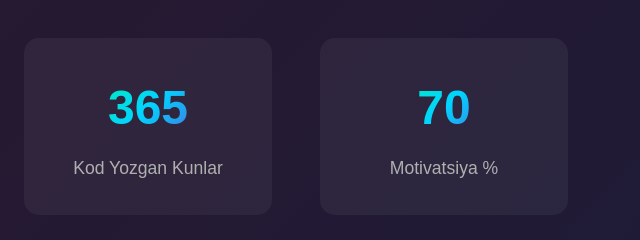
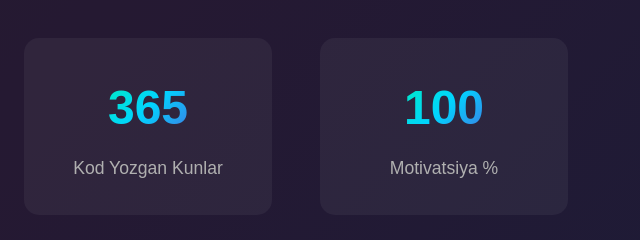
Before and after one commit to sarvarbekesonaliyev/Sarvarbek---Portfolio, a plain HTML site: page index.html in a window 1280 px wide. Shown: the part 2045-2285 px from the top of the page, 640-1280 px from the left. Drawn offline with Linux system fonts and the light colour scheme.

Commit message:
Update index.html

```diff
--- a/index.html
+++ b/index.html
@@ -161,7 +161,7 @@
                 <div class="stat-label">Kod Yozgan Kunlar</div>
             </div>
             <div class="stat-item">
-                <span class="stat-number" data-target="70">0</span>
+                <span class="stat-number" data-target="100">0</span>
                 <div class="stat-label">Motivatsiya %</div>
             </div>
         </div>
```
